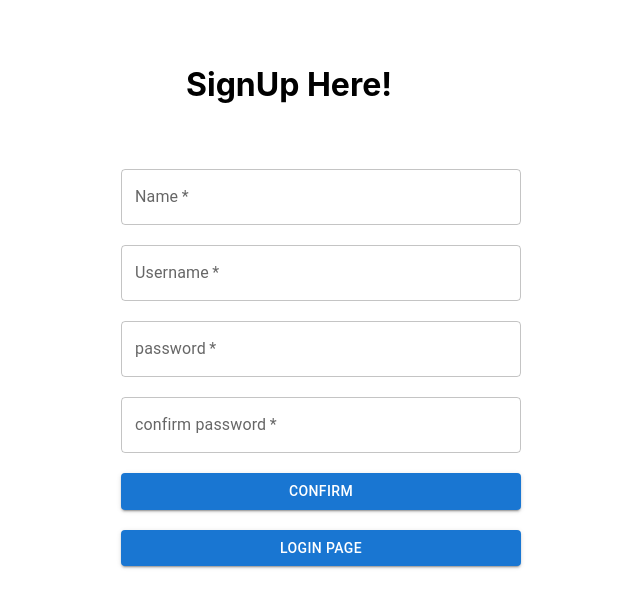
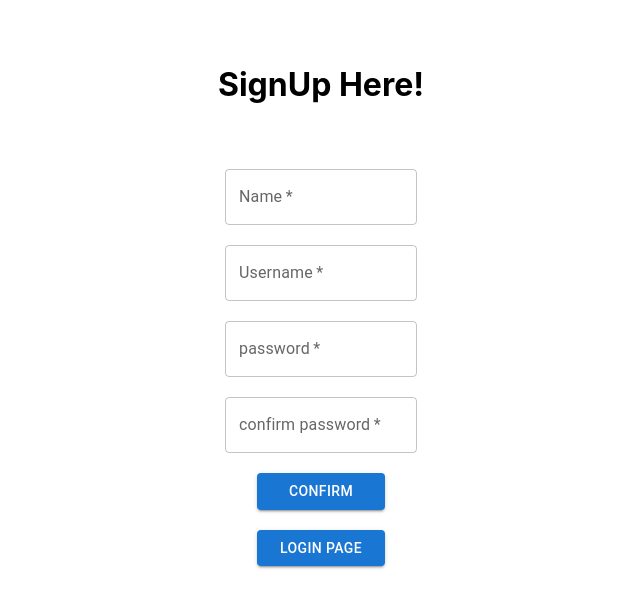
Before and after one commit to jasmeetstamens/demoproj, a React (Create React App) app: page / in a window 1280 px wide. Shown: the top 608 px of the page, without its empty margins (319-959 px from the left). Built offline with nearby package versions, Linux system fonts and the light colour scheme.

Commit message:
ui fixes

```diff
--- a/src/App.css
+++ b/src/App.css
@@ -10,13 +10,22 @@ justify-content: center;
  .left{
   width: 20vw;
   border: 2px solid black;
-  background-color: rgb(73, 70, 70);
+  background-color: rgb(148, 144, 144);
   color: white;
 }
 .right{
 
   width: 80vw;
   border: 2px solid black;
-  background-color: rgb(54, 53, 53);
+  background-color: rgb(130, 128, 128);
   color: white;
 }
+
+
+.or{
+  display: flex;
+  align-items: center;
+  justify-content: center;
+  max-width: 100%;
+  max-height: 100%;
+}
--- a/src/App.js
+++ b/src/App.js
@@ -8,7 +8,7 @@ import View from './pages/view';
 import { useState } from 'react';
 import Signup from './pages/signup';
 import Login from './pages/login';
-import Mydatagrid from './pages/datagrid';
+
 
 
 function App() {
@@ -37,14 +37,17 @@ function App() {
         </BrowserRouter>
          </div>
         ) :
+
         (
+          <div className="or">
           <BrowserRouter>
              <Routes>
              <Route path='/' element={<Signup />} />
           <Route path='/login' element={<Login setLogin={setLogin} setLoginusername={setLoginusername}/>} />
-          <Route path='/datagrid' element={<Mydatagrid/>}/>
+
              </Routes>
           </BrowserRouter>
+          </div>
         )
 
 
--- a/src/pages/datagrid.js
+++ /dev/null
@@ -1,43 +0,0 @@
-
-import React, { useEffect } from 'react';
-import {DataGrid} from '@mui/x-data-grid';
-import { useState } from 'react';
-
-function Mydatagrid(prop) {
-
-  const[row,setRow] =useState([])
-
-  useEffect(() => {
-    const keys = Object.keys(localStorage);
-
-    const userData = keys.filter((key) => key.startsWith('user_'))
-                                            .map((key) => JSON.parse(localStorage.getItem(key)));
-                  console.log(userData);
-    setRow(userData.map((data, index) => ({ id: index + 1, ...data })));
-  }, []);
-
-
-
-
-
-
-const columns = [
-    { field: 'id', headerName: 'id', width: 150 },
-    { field: 'name', headerName: 'Name', width: 150 },
-    { field: 'uname', headerName: 'Username', width: 150 },
-    { field: 'cpass', headerName: 'Password', width: 150 },
-];
-
-
-
-
-  return (
-
-    <div style={{ height: 300, width: '100%'}}>
-      <DataGrid rows={row} columns={columns} />
-
-    </div>
-  )
-}
-
-export default Mydatagrid;
--- a/src/pages/login.css
+++ b/src/pages/login.css
@@ -3,10 +3,15 @@
 
 
 .login-form {
-    display: flex;
-    flex-direction: column;
+
+  display: flex;
+  flex-direction: column;
+  align-items: center;
+  justify-content: center;
     gap: 1rem;
-    max-width: 400px;
-    margin: auto;
-  justify-content: center;
+
 }
+
+.btn{
+  width: 60%;
+}
--- a/src/pages/login.js
+++ b/src/pages/login.js
@@ -39,18 +39,15 @@ const handleSignup =()=>{
   navigate("/")
 }
 
-const handledatagrid = ()=>{
-  navigate('/datagrid')
-}
 
   return (
     <div className="login-form">
       <h1>Login Here</h1>
-    <TextField label="Username" variant="outlined" fullWidth onChange={handleName}/>
-    <TextField label="Password" type="password" variant="outlined" fullWidth onChange={handlePass}/>
-    <Button variant="contained" color="primary" onClick={handleLogin}>Login</Button>
-    <Button variant="contained" color="primary" onClick={handleSignup}>SignUp First</Button>
-    <Button variant="contained" color="primary" onClick={handledatagrid}>Username/Passwords</Button>
+    <TextField label="Username" className='text' variant="outlined" fullWidth onChange={handleName}/>
+    <TextField label="Password" className='text' type="password" variant="outlined" fullWidth onChange={handlePass}/>
+    <Button variant="contained" className='btn'  color="primary" onClick={handleLogin}>Login</Button>
+    <Button variant="contained" className='btn' color="primary" onClick={handleSignup}>SignUp First</Button>
+
 </div>
   )
 }
--- a/src/pages/signup.css
+++ b/src/pages/signup.css
@@ -2,11 +2,26 @@
 .main{
     display: flex;
     flex-direction: column;
-    max-width: 400px;
-    margin: auto;
+    align-items: center;
+    justify-content: center;
+  width: 100%;
 }
 
-.input{
+.text{
     margin-bottom: 3px;
+    width: 30%;
+}
+
+
+.btnn{
+    width: 20%;
+  }
+
+.signupform{
+    display: flex;
+    flex-direction: column;
+    align-items: center;
+    justify-content: center;
+    width: 50%;
 
 }
--- a/src/pages/signup.js
+++ b/src/pages/signup.js
@@ -76,19 +76,24 @@ function Signup() {
 
 
   return (
-    <form onSubmit={handleSignUp}>
-    <div className='main'>
-      <h1>SignUp Here!</h1>
 
-    <TextField type='text' label="Name" variant="outlined" className='input' onChange={handleChangeName} required></TextField> <br/>
-    <TextField label="Username" variant="outlined" className='input' onChange={handleChangeUname} required></TextField><br/>
-    <TextField type='text' label="password" inputProps={{ maxLength: 12 }} variant="outlined" className='input' onChange={handleChangePass} required></TextField><br/>
-    <TextField type='password' label="confirm password" variant="outlined" className='input' onChange={handleCpass} required></TextField><br/>
-    <Button type="submit" variant="contained" color="primary" className='input' >Confirm</Button><br/>
-    <Button variant="contained" color="primary" className='input' onClick={handleLogin}> Login page</Button>
+      <div className='main' >
 
+<form onSubmit={handleSignUp}  className='signupform'>
+      <h1 >SignUp Here!</h1>
+
+    <TextField type='text' label="Name" variant="outlined" className='text' onChange={handleChangeName} required></TextField> <br/>
+    <TextField label="Username" variant="outlined" className='text' onChange={handleChangeUname} required></TextField><br/>
+    <TextField type='text' label="password" inputProps={{ maxLength: 12 }} variant="outlined" className='text' onChange={handleChangePass} required></TextField><br/>
+    <TextField type='password' label="confirm password" variant="outlined" className='text' onChange={handleCpass} required></TextField><br/>
+    <Button type="submit" variant="contained" color="primary" className='btnn' >Confirm</Button><br/>
+    <Button variant="contained" color="primary" className='btnn' onClick={handleLogin}> Login page</Button>
+
+    </form>
     </div>
-    </form>
+
+
+
 
 
   )
```
